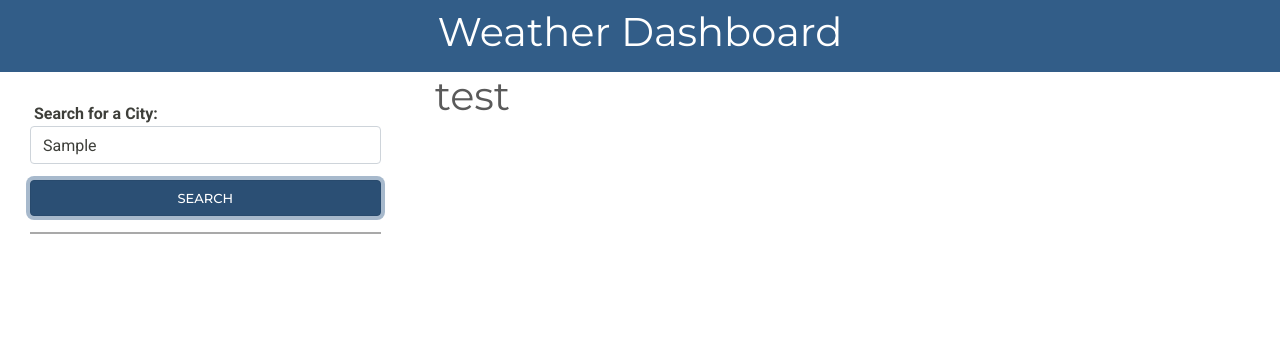
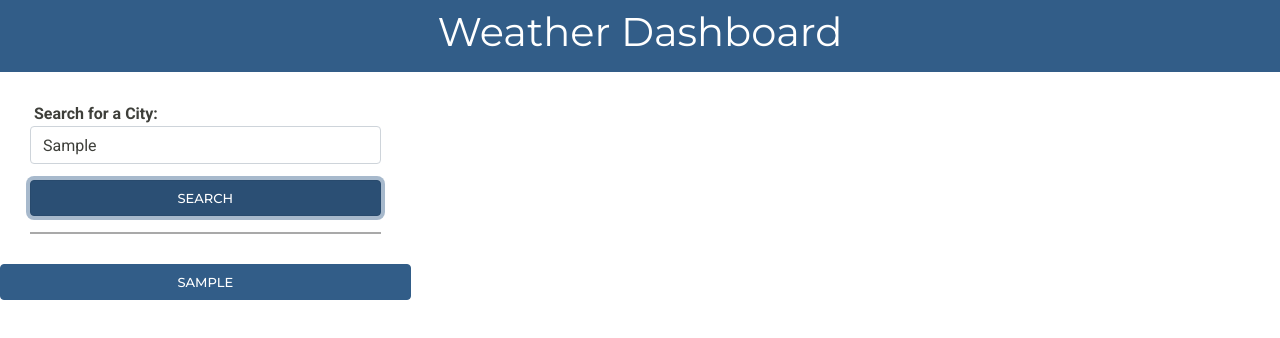
Before and after one commit to camyacodes/weather-dashboard, a plain HTML site: page index.html in a window 1280 px wide. Both pictures are taken after typing "Sample" into the empty fields and a click on the button "SEARCH". Drawn offline with nearby package versions, Linux system fonts and the light colour scheme; no server answers.

Commit message:
dynamically display search history with buttons

```diff
--- a/assets/js/script.js
+++ b/assets/js/script.js
@@ -1,7 +1,11 @@
+//global variables
+
 var cityNameEl = document.querySelector("#cityName");
 var searchInputEl = document.querySelector("#citySearch");
 var searchFormEl = document.querySelector("#search-form");
 var currentWeatherAttributesEl = document.querySelector("#current-attributes");
+var cityHistory = JSON.parse(localStorage.getItem("cityHistory")) || [];
+
 var getCityCoord = function (city) {
 	var API_Key = "7944758690feb8acd835037db2bb2590";
 	// format the open weather api url
@@ -27,8 +31,9 @@ var formSubmitHandler = function (event) {
 	var searchedCity = searchInputEl.value.trim();
 
 	if (searchedCity) {
-		console.log(searchedCity);
+		// console.log(searchedCity);
 		getCityCoord(searchedCity);
+		recentSearches(searchedCity);
 	}
 };
 
@@ -180,3 +185,27 @@ var displayForecastWeather = function (forecasts) {
 		forecastCardEl.appendChild(windEl);
 	}
 };
+
+var recentSearches = function (searchedCity) {
+
+	cityHistory.push(searchedCity);
+
+	cityHistory.splice(6);
+	localStorage.setItem("city", JSON.stringify(cityHistory));
+
+  var historyEl = document.querySelector("#history-container");
+
+  historyEl.textContent = ""
+
+  for (var i = 0; i < cityHistory.length; i++) {
+
+  var recentCity = document.createElement("button");
+
+	recentCity.classList = "btn btn-primary w-100 mb-2";
+
+	recentCity.textContent = cityHistory[i];
+
+	historyEl.appendChild(recentCity);
+  }
+
+};
--- a/index.html
+++ b/index.html
@@ -46,10 +46,12 @@
 							</button>
 						</form>
 					</div>
+					<div id="history-container">
+					</div>
 				</div>
 				<div class="col-8">
 					<h1 id="cityName">
-						test
+
 					</h1>
 					<div id="current-container">
 						<ul id="current-attributes">
```
Lines whose indentation alone changed are shown as unchanged.
